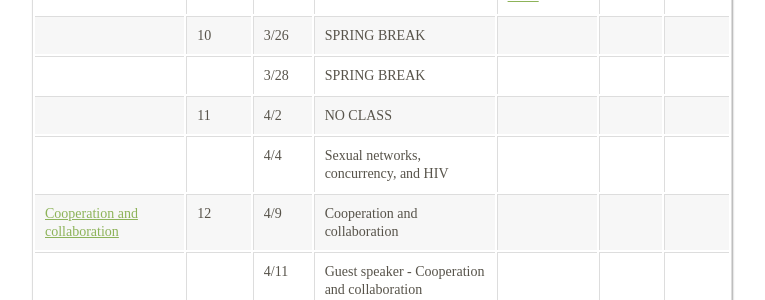
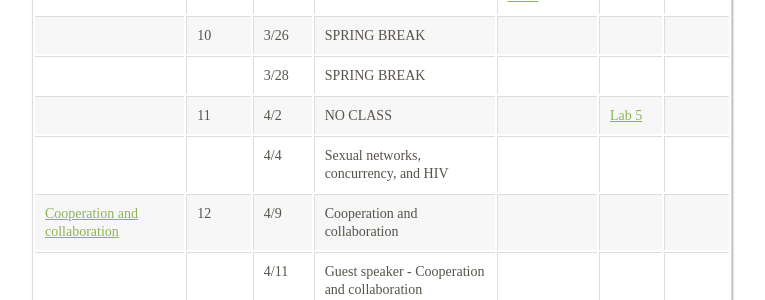
Before and after one commit to dfeehan/dfeehan.github.io, a Jekyll site: the page teaching/2019sp_demog180.html, which Jekyll copies as it is, in a window 1280 px wide and 900 px high, scrolled down 1834 px. Shown: the part 152-452 px from the top of the window, without its empty margins (258-1023 px from the left). Built offline with Jekyll 4.4.1, drawn with Linux system fonts in a browser that asks for light colours.

Commit message:
added link to lab5

```diff
--- a/teaching/2019sp_demog180.html
+++ b/teaching/2019sp_demog180.html
@@ -559,7 +559,7 @@
 <td>4/2</td>
 <td>NO CLASS</td>
 <td></td>
-<td></td>
+<td><a href="http://datahub.berkeley.edu/user-redirect/interact?account=dfeehan&amp;repo=demog180-sp2019&amp;branch=master&amp;path=labs/Lab5/lab05.ipynb">Lab 5</a></td>
 <td></td>
 </tr>
 <tr class="even">
```
